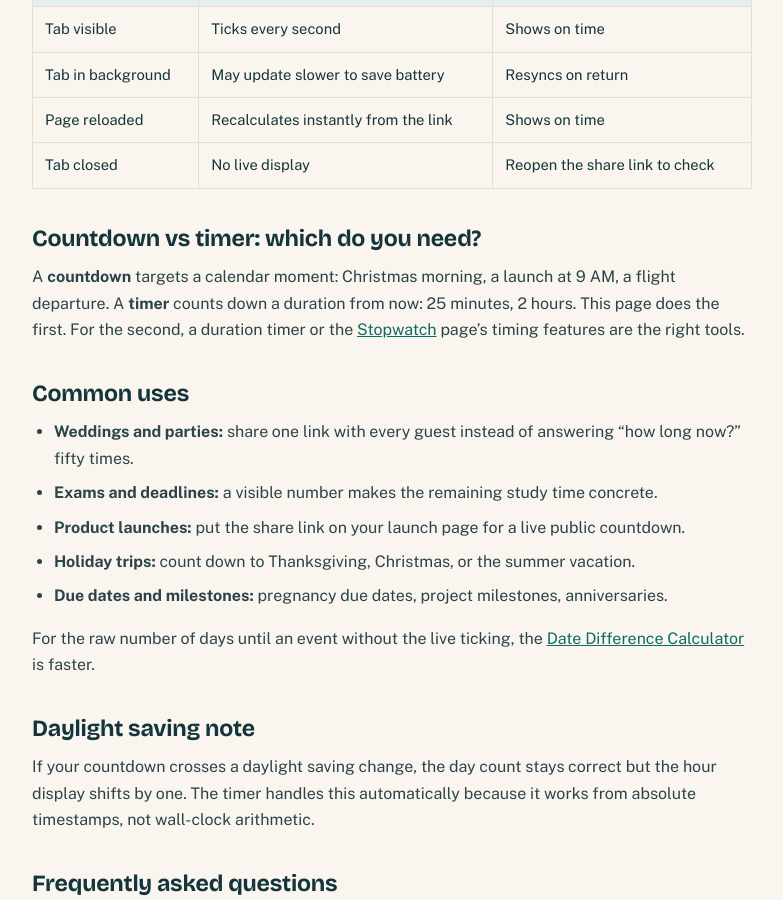
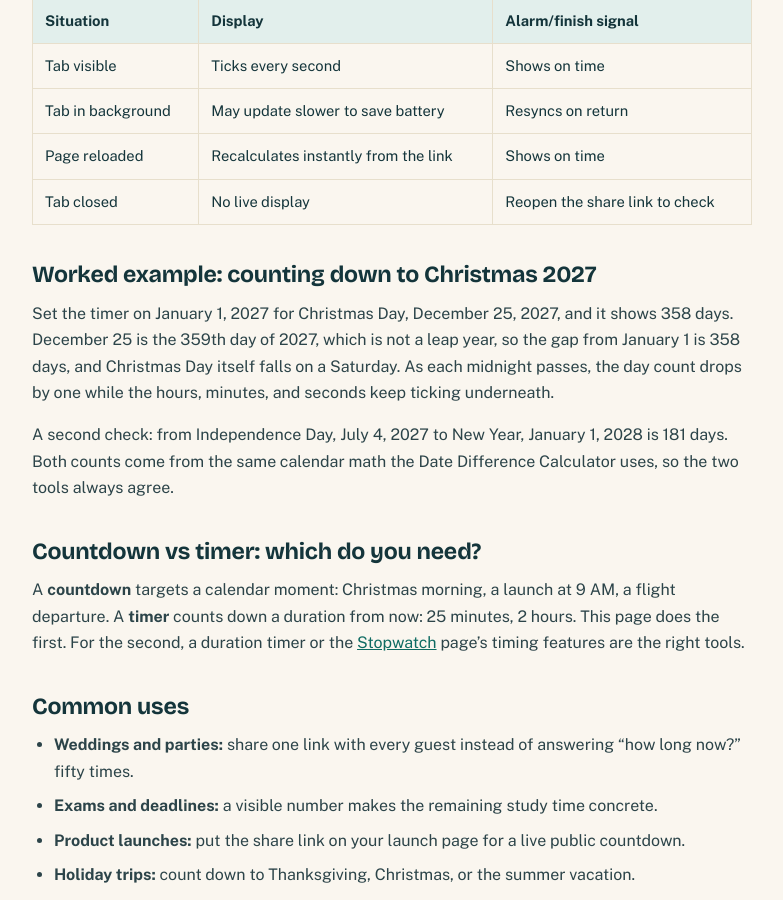
Before and after one commit to zaidmeo09-dhangal/agedatecalc, a Jekyll site: the page built from countdown-timer.md, in a window 1280 px wide and 900 px high, scrolled down 1830 px. Shown: the whole window, without its empty margins (248-1031 px from the left). Built offline with Jekyll 4.4.1, drawn with Linux system fonts in a browser that asks for light colours; some of the changed text lies outside the part shown.

Commit message:
SEO audit fixes: broken links, titles, DST 2027, schema, og:image

```diff
--- a/countdown-timer.md
+++ b/countdown-timer.md
@@ -3,6 +3,7 @@
 title: Countdown Timer - Online Countdown to Any Date
 description: Start a live online countdown to any date and time. Track birthdays, exams, and launches in days, hours, minutes, seconds. Free.
 permalink: /countdown-timer/
+breadcrumb: Countdown Timer
 schema: |
   {
     "@context": "https://schema.org",
@@ -103,6 +104,11 @@
 
 <section class="hero" style="padding:48px 0 24px">
   <div class="wrap hero-inner">
+    <nav class="breadcrumb" aria-label="Breadcrumb">
+      <a href="{{ '/' | relative_url }}">Home</a> <span>/</span>
+      <a href="{{ '/tools/' | relative_url }}">Tools</a> <span>/</span>
+      <span>{{ page.breadcrumb }}</span>
+    </nav>
     <h1>Countdown <span class="accent">Timer</span></h1>
     <p class="lead">Pick a future date and watch the time tick down, live. Perfect for birthdays, exams, holidays, and launches.</p>
     <div class="calc-card">
@@ -152,7 +158,7 @@
 
 The timer records your target as an exact timestamp, then recomputes the remaining time from your device clock on every tick. Because it never counts ticks, display errors cannot accumulate, and reopening the page or refocusing the tab resyncs instantly.
 
-Your device clock itself stays correct through NTP, the protocol the National Institute of Standards and Technology uses to distribute official US time with accuracy around one millisecond ([NIST Internet Time Service](https://data.nist.gov/od/id/25C39B1D2C1549AFE0531A5706812CBC1445/pdr:v/1.0.1)). Practical precision of this countdown is about one second, which is more than enough for any event.
+Your device clock itself stays correct through NTP, the protocol the National Institute of Standards and Technology uses to distribute official US time with accuracy around one millisecond ([NIST Internet Time Service](https://data.nist.gov/pdr/lps/25C39B1D2C1549AFE0531A5706812CBC1445/pdr:v/1.0.1)). Practical precision of this countdown is about one second, which is more than enough for any event.
 
 What to expect in each situation:
 
@@ -162,6 +168,12 @@
 | Tab in background | May update slower to save battery | Resyncs on return |
 | Page reloaded | Recalculates instantly from the link | Shows on time |
 | Tab closed | No live display | Reopen the share link to check |
+
+## Worked example: counting down to Christmas 2027
+
+Set the timer on January 1, 2027 for Christmas Day, December 25, 2027, and it shows 358 days. December 25 is the 359th day of 2027, which is not a leap year, so the gap from January 1 is 358 days, and Christmas Day itself falls on a Saturday. As each midnight passes, the day count drops by one while the hours, minutes, and seconds keep ticking underneath.
+
+A second check: from Independence Day, July 4, 2027 to New Year, January 1, 2028 is 181 days. Both counts come from the same calendar math the Date Difference Calculator uses, so the two tools always agree.
 
 ## Countdown vs timer: which do you need?
 
```
